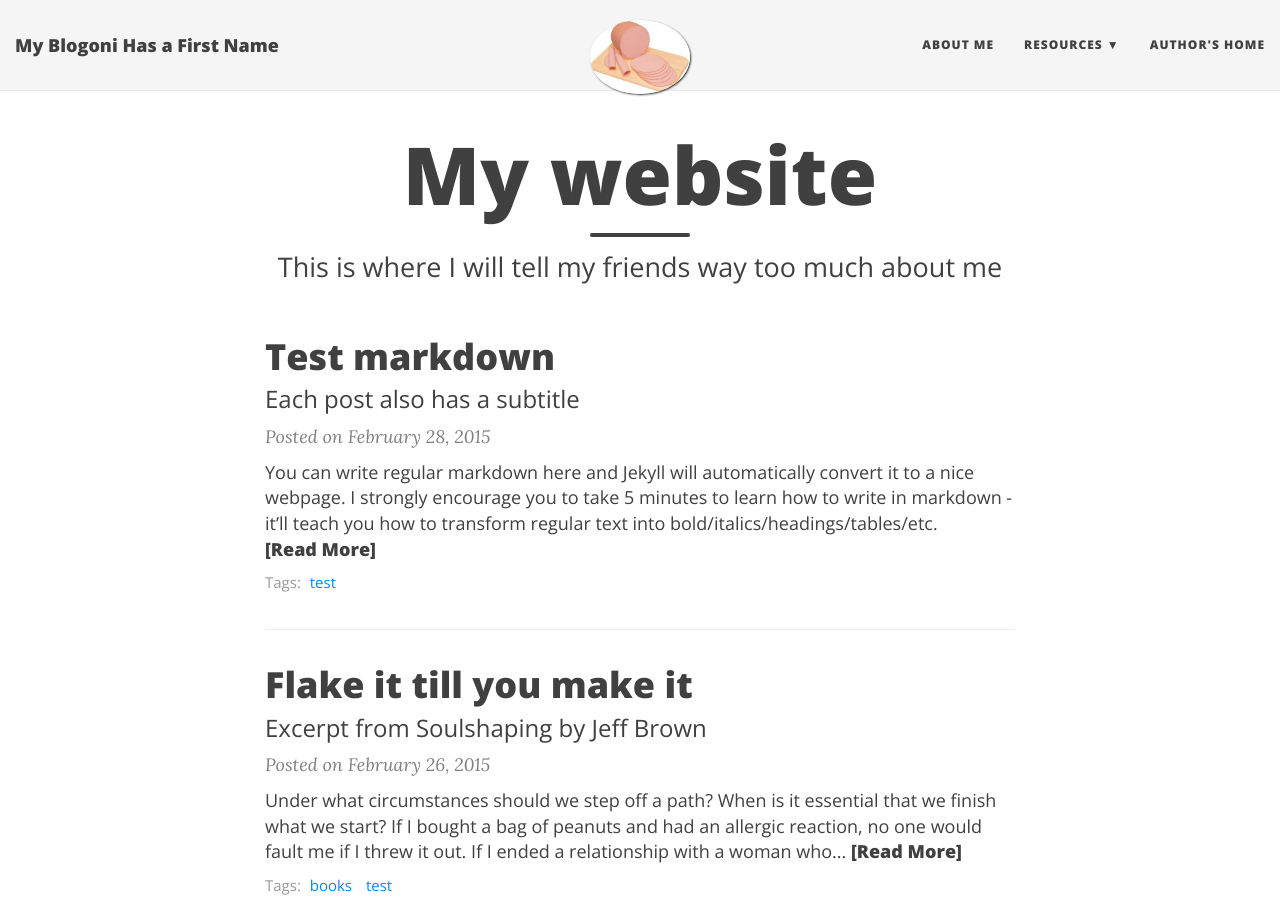
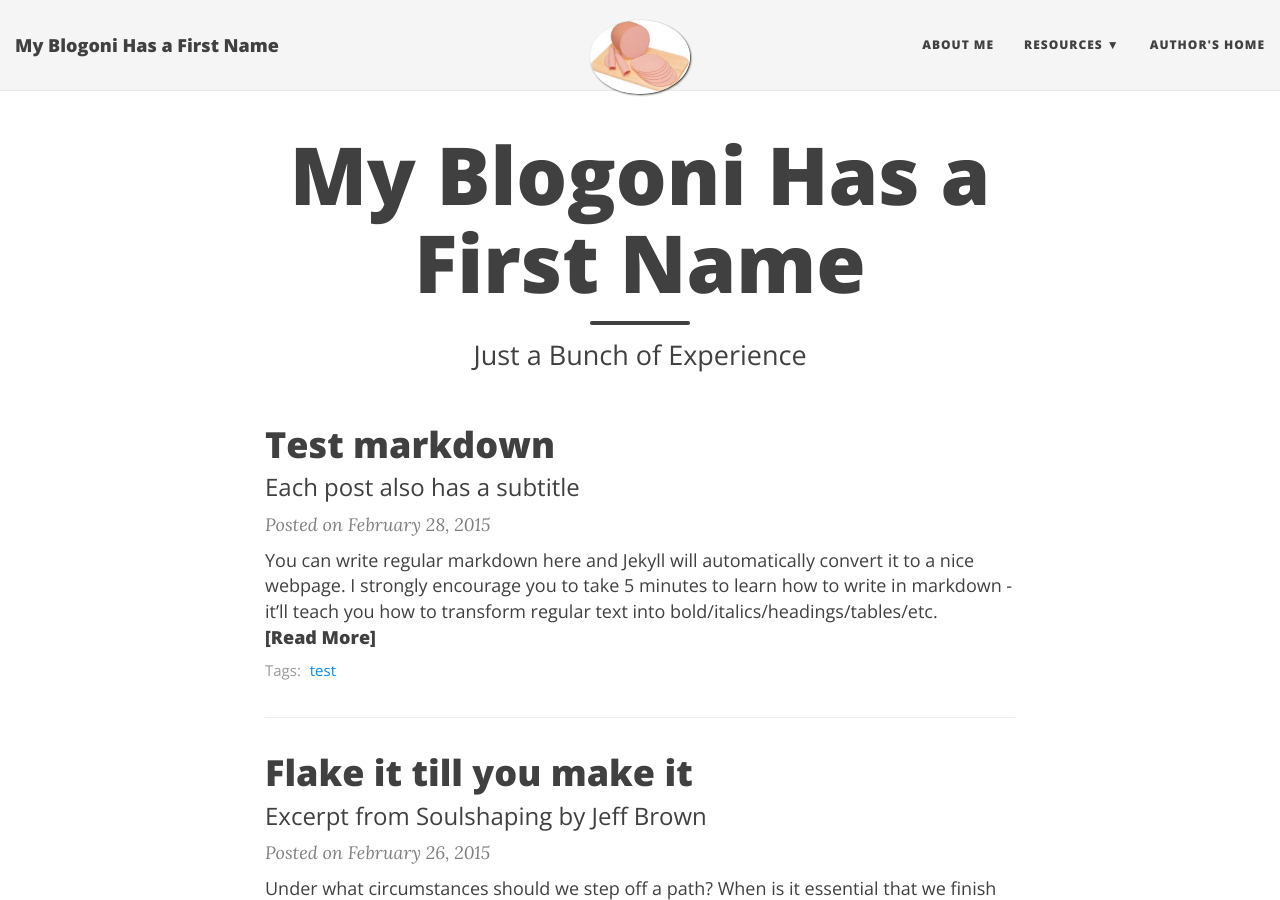
Before and after one commit to lleevveell66/lleevveell66.github.io, a Jekyll site: the page built from index.html, in a window 1280 px wide and 900 px high. Built offline with Jekyll 4.4.1, drawn with Linux system fonts in a browser that asks for light colours; nearby versions of some CDN libraries; the list of posts is cut into pages by our own code.

Commit message:
Changed stuff

```diff
--- a/index.html
+++ b/index.html
@@ -1,8 +1,8 @@
 ---
 layout: page
-title: My website
-subtitle: This is where I will tell my friends way too much about me
-use-site-title: true
+title: My Blogoni Has a First Name
+subtitle: Just a Bunch of Experience
+use-site-title: false
 ---
 
 <div class="posts-list">
```
